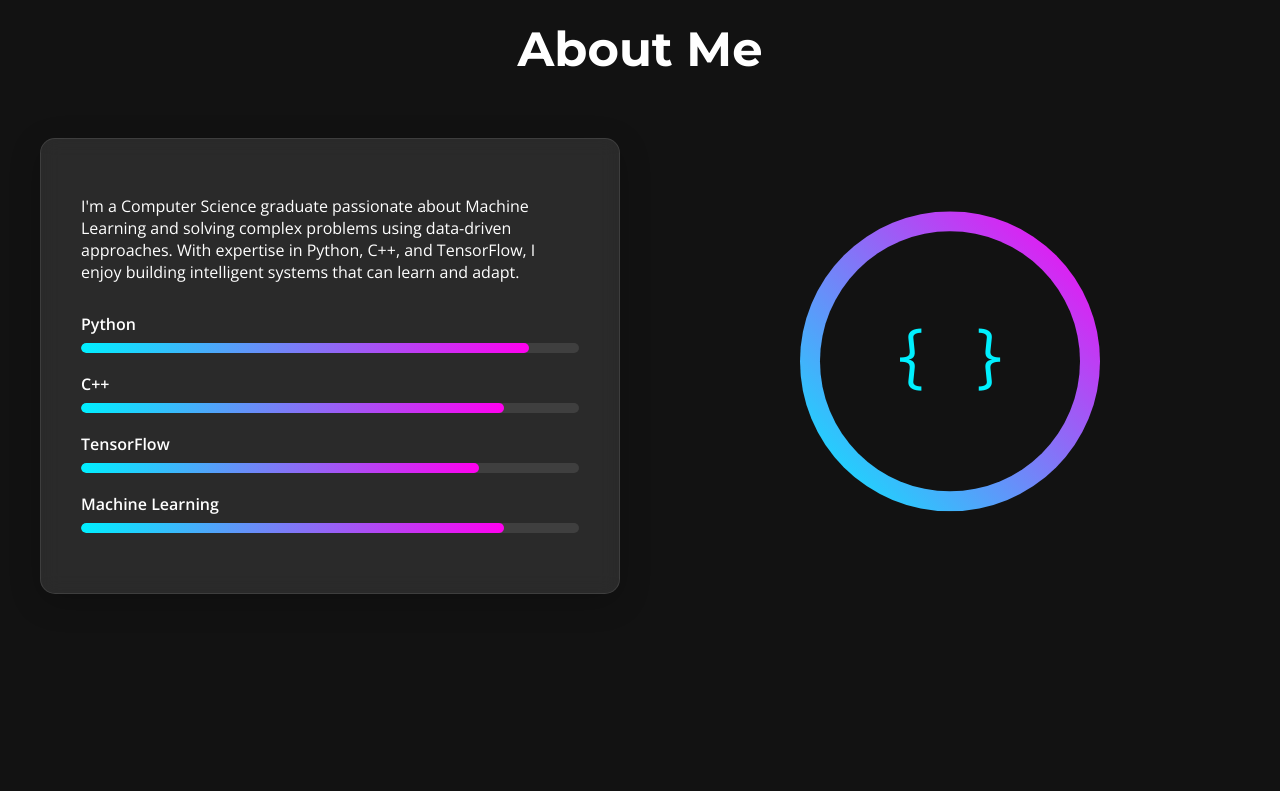
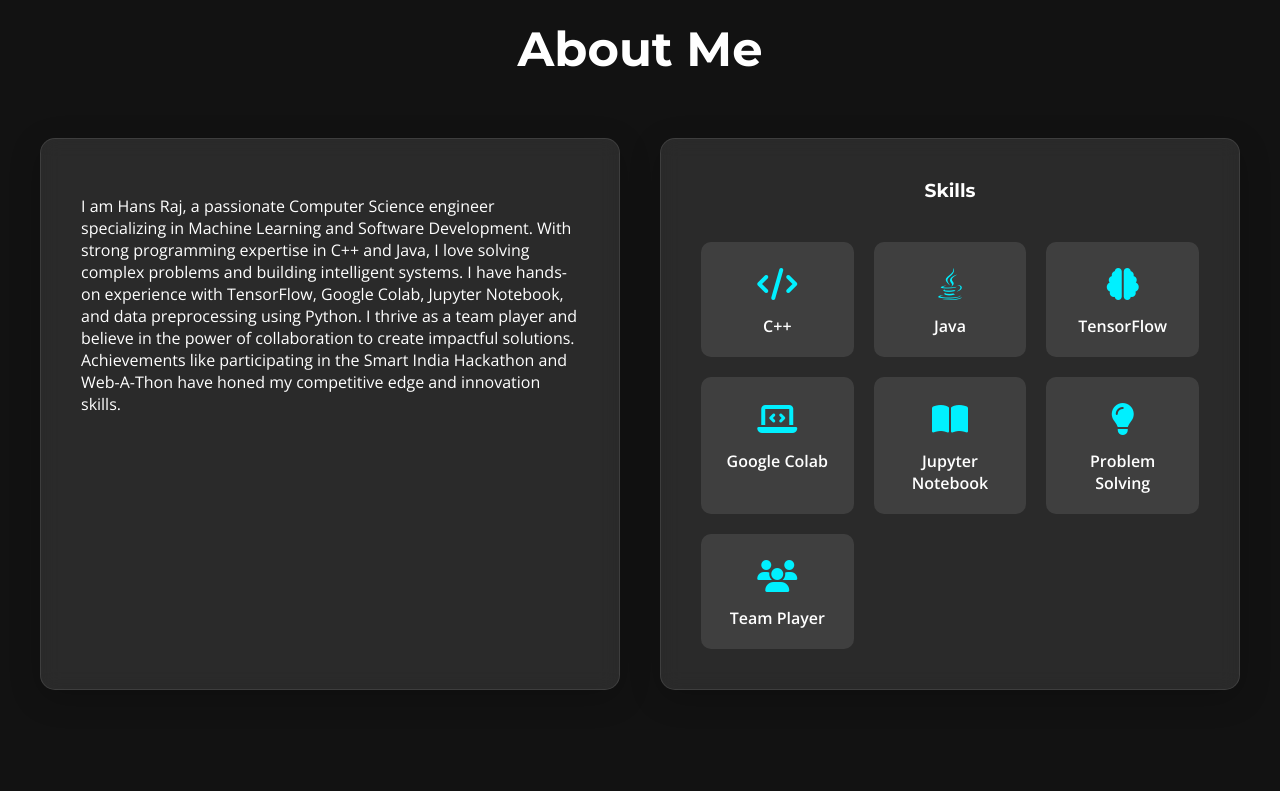
Before and after one commit to annnkit/hansraj-portfolio, a plain HTML site: page index.html in a window 1280 px wide. Shown: the part 880-1671 px from the top of the page. Drawn offline with nearby package versions, Linux system fonts and the light colour scheme.

Commit message:
Update index.html

```diff
--- a/index.html
+++ b/index.html
@@ -149,6 +149,14 @@
             z-index: 2;
             max-width: 800px;
             padding: 0 20px;
+        }
+        .hero-img {
+            width: 180px;
+            height: 180px;
+            border-radius: 50%;
+            object-fit: cover;
+            margin-bottom: 20px;
+            border: 4px solid var(--primary);
         }
 
         .hero h1 {
@@ -322,6 +330,32 @@
             100% {
                 transform: translateY(0px);
             }
+        }
+
+        .skills-grid {
+            display: grid;
+            grid-template-columns: repeat(auto-fit, minmax(150px, 1fr));
+            gap: 20px;
+            margin-top: 40px;
+        }
+        .skill-box {
+            padding: 20px;
+            text-align: center;
+            border-radius: 10px;
+            background: var(--card);
+            transition: transform 0.3s;
+        }
+        .skill-box:hover {
+            transform: translateY(-8px);
+            box-shadow: 0 8px 20px rgba(0, 240, 255, 0.2);
+        }
+        .skill-icon {
+            font-size: 2rem;
+            margin-bottom: 10px;
+            color: var(--primary);
+        }
+        .skill-name {
+            font-weight: bold;
         }
 
         /* ===== Projects Section ===== */
@@ -564,18 +598,13 @@
     <!-- Hero Section -->
     <section class="hero">
     <div class="hero-content">
+      <img src="hansrajPhoto.jpg" alt="Hans Raj" class="hero-img">
       <h1 class="gradient-text">HANS RAJ</h1>
       <p class="subtitle">Machine Learning Engineer | Python & C++ Developer</p>
       <div class="social-links">
-                <a href="http://www.linkedin.com/in/hans-raj-ob3787252" target="_blank" aria-label="LinkedIn">
-                    <i class="fab fa-linkedin-in"></i>
-                </a>
-                <a href="https://github.com/hansubhaizoo6" target="_blank" aria-label="GitHub">
-                    <i class="fab fa-github"></i>
-                </a>
-                <a href="#" target="_blank" aria-label="LeetCode">
-                    <i class="fas fa-code"></i>
-                </a>
+        <a href="http://www.linkedin.com/in/hans-raj-0b3787252" target="_blank"><i class="fab fa-linkedin-in"></i></a>
+        <a href="https://github.com/hansubhai2006" target="_blank"><i class="fab fa-github"></i></a>
+        <a href="#" target="_blank"><i class="fas fa-code"></i></a>
       </div>
       <a href="#projects" class="cta-button pulse">View My Work ↓</a>
     </div>
@@ -586,28 +615,40 @@
     <h2>About Me</h2>
     <div class="about-grid">
       <div class="about-card glass">
-                <p>I'm a Computer Science graduate passionate about Machine Learning and solving complex problems using data-driven approaches. With expertise in Python, C++, and TensorFlow, I enjoy building intelligent systems that can learn and adapt.</p>
-                <div class="skills">
-                    <div class="skill">
-                        <span>Python</span>
-                        <div class="skill-bar"><div class="skill-level" style="width: 90%;"></div></div>
+        <p>I am Hans Raj, a passionate Computer Science engineer specializing in Machine Learning and Software Development. With strong programming expertise in C++ and Java, I love solving complex problems and building intelligent systems. I have hands-on experience with TensorFlow, Google Colab, Jupyter Notebook, and data preprocessing using Python. I thrive as a team player and believe in the power of collaboration to create impactful solutions. Achievements like participating in the Smart India Hackathon and Web-A-Thon have honed my competitive edge and innovation skills.</p>
       </div>
-                    <div class="skill">
-                        <span>C++</span>
-                        <div class="skill-bar"><div class="skill-level" style="width: 85%;"></div></div>
+      <div class="about-card glass">
+        <h3 style="text-align:center; margin-bottom:20px;">Skills</h3>
+        <div class="skills-grid">
+          <div class="skill-box">
+            <div class="skill-icon"><i class="fas fa-code"></i></div>
+            <div class="skill-name">C++</div>
           </div>
-                    <div class="skill">
-                        <span>TensorFlow</span>
-                        <div class="skill-bar"><div class="skill-level" style="width: 80%;"></div></div>
+          <div class="skill-box">
+            <div class="skill-icon"><i class="fab fa-java"></i></div>
+            <div class="skill-name">Java</div>
           </div>
-                    <div class="skill">
-                        <span>Machine Learning</span>
-                        <div class="skill-bar"><div class="skill-level" style="width: 85%;"></div></div>
+          <div class="skill-box">
+            <div class="skill-icon"><i class="fas fa-brain"></i></div>
+            <div class="skill-name">TensorFlow</div>
+          </div>
+          <div class="skill-box">
+            <div class="skill-icon"><i class="fas fa-laptop-code"></i></div>
+            <div class="skill-name">Google Colab</div>
+          </div>
+          <div class="skill-box">
+            <div class="skill-icon"><i class="fas fa-book-open"></i></div>
+            <div class="skill-name">Jupyter Notebook</div>
+          </div>
+          <div class="skill-box">
+            <div class="skill-icon"><i class="fas fa-lightbulb"></i></div>
+            <div class="skill-name">Problem Solving</div>
+          </div>
+          <div class="skill-box">
+            <div class="skill-icon"><i class="fas fa-users"></i></div>
+            <div class="skill-name">Team Player</div>
           </div>
         </div>
-            </div>
-            <div class="avatar-container">
-                <div class="tech-avatar"></div>
       </div>
     </div>
   </section>
```
Lines whose indentation alone changed are shown as unchanged.
